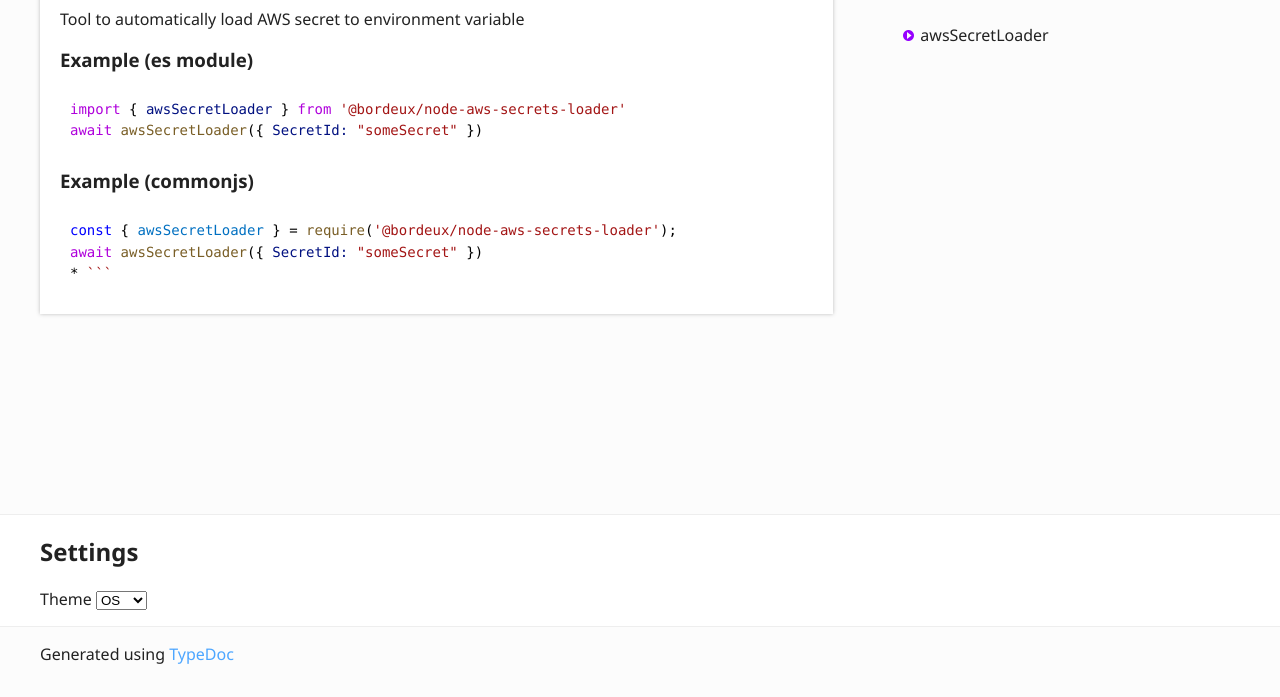
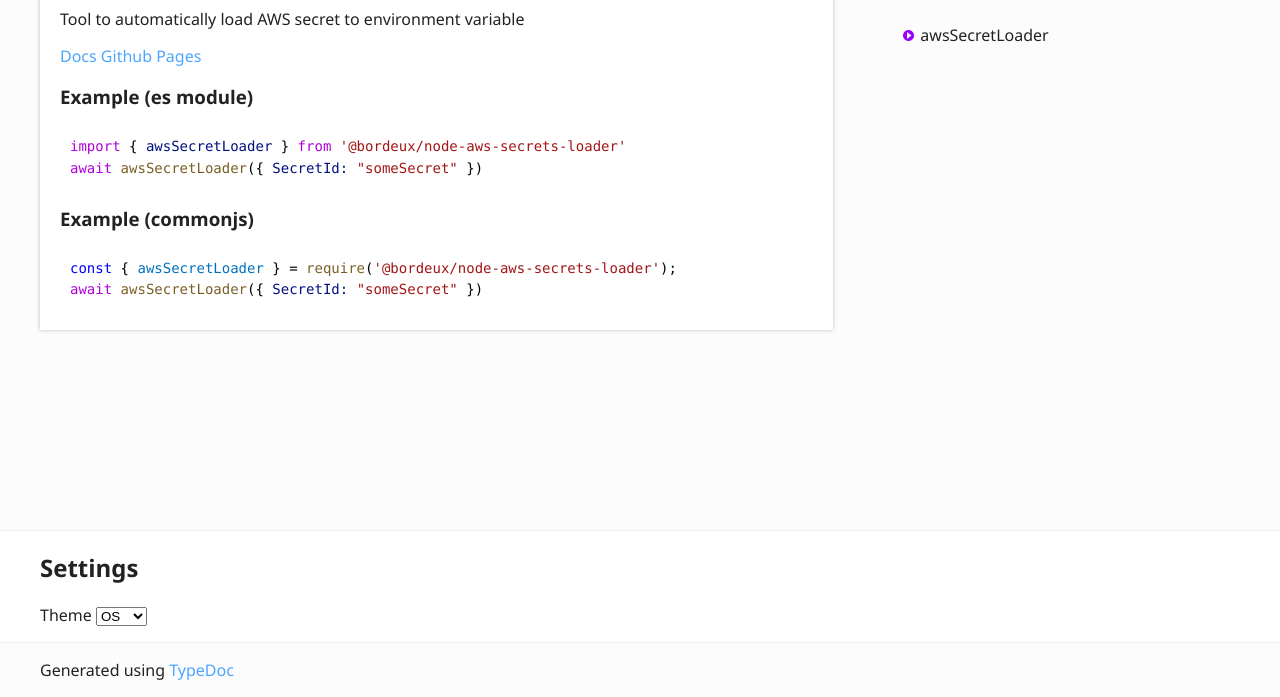
Before and after one commit to bordeux/node-aws-secrets-loader, a plain HTML site: page index.html in a window 1280 px wide. Shown: the part 227-924 px from the top of the page. Drawn offline with Linux system fonts and the light colour scheme.

Commit message:
[ci skip] Updates

````diff
--- a/index.html
+++ b/index.html
@@ -3,6 +3,7 @@
   <h1>node-aws-secrets-loader</h1>
 </a>
 <p>Tool to automatically load AWS secret to environment variable</p>
+<p><a href="https://bordeux.github.io/node-aws-secrets-loader/">Docs Github Pages</a></p>
 
 <a href="#example-es-module" id="example-es-module" style="color: inherit; text-decoration: none;">
   <h3>Example (es module)</h3>
@@ -13,6 +14,6 @@
 <a href="#example-commonjs" id="example-commonjs" style="color: inherit; text-decoration: none;">
   <h3>Example (commonjs)</h3>
 </a>
-<pre><code class="language-js"><span class="hl-5">const</span><span class="hl-1"> { </span><span class="hl-6">awsSecretLoader</span><span class="hl-1"> } = </span><span class="hl-4">require</span><span class="hl-1">(</span><span class="hl-3">&#39;@bordeux/node-aws-secrets-loader&#39;</span><span class="hl-1">);</span><br/><span class="hl-0">await</span><span class="hl-1"> </span><span class="hl-4">awsSecretLoader</span><span class="hl-1">({ </span><span class="hl-2">SecretId:</span><span class="hl-1"> </span><span class="hl-3">&quot;someSecret&quot;</span><span class="hl-1"> })</span><br/><span class="hl-1">* </span><span class="hl-3">```</span>
+<pre><code class="language-js"><span class="hl-5">const</span><span class="hl-1"> { </span><span class="hl-6">awsSecretLoader</span><span class="hl-1"> } = </span><span class="hl-4">require</span><span class="hl-1">(</span><span class="hl-3">&#39;@bordeux/node-aws-secrets-loader&#39;</span><span class="hl-1">);</span><br/><span class="hl-0">await</span><span class="hl-1"> </span><span class="hl-4">awsSecretLoader</span><span class="hl-1">({ </span><span class="hl-2">SecretId:</span><span class="hl-1"> </span><span class="hl-3">&quot;someSecret&quot;</span><span class="hl-1"> })</span>
 </code></pre>
 </div></div><div class="col-4 col-menu menu-sticky-wrap menu-highlight"><nav class="tsd-navigation primary"><ul><li class="current"><a href="modules.html">Exports</a></li></ul></nav><nav class="tsd-navigation secondary menu-sticky"><ul><li class="tsd-kind-function"><a href="modules.html#awsSecretLoader" class="tsd-kind-icon">aws<wbr/>Secret<wbr/>Loader</a></li></ul></nav></div></div></div><footer class="with-border-bottom"><div class="container"><h2>Settings</h2><p>Theme <select id="theme"><option value="os">OS</option><option value="light">Light</option><option value="dark">Dark</option></select></p></div></footer><div class="container tsd-generator"><p>Generated using <a href="https://typedoc.org/" target="_blank">TypeDoc</a></p></div><div class="overlay"></div><script src="assets/main.js"></script></body></html>
````
Also changed, not shown: modules.html (+1 -1 lines).
